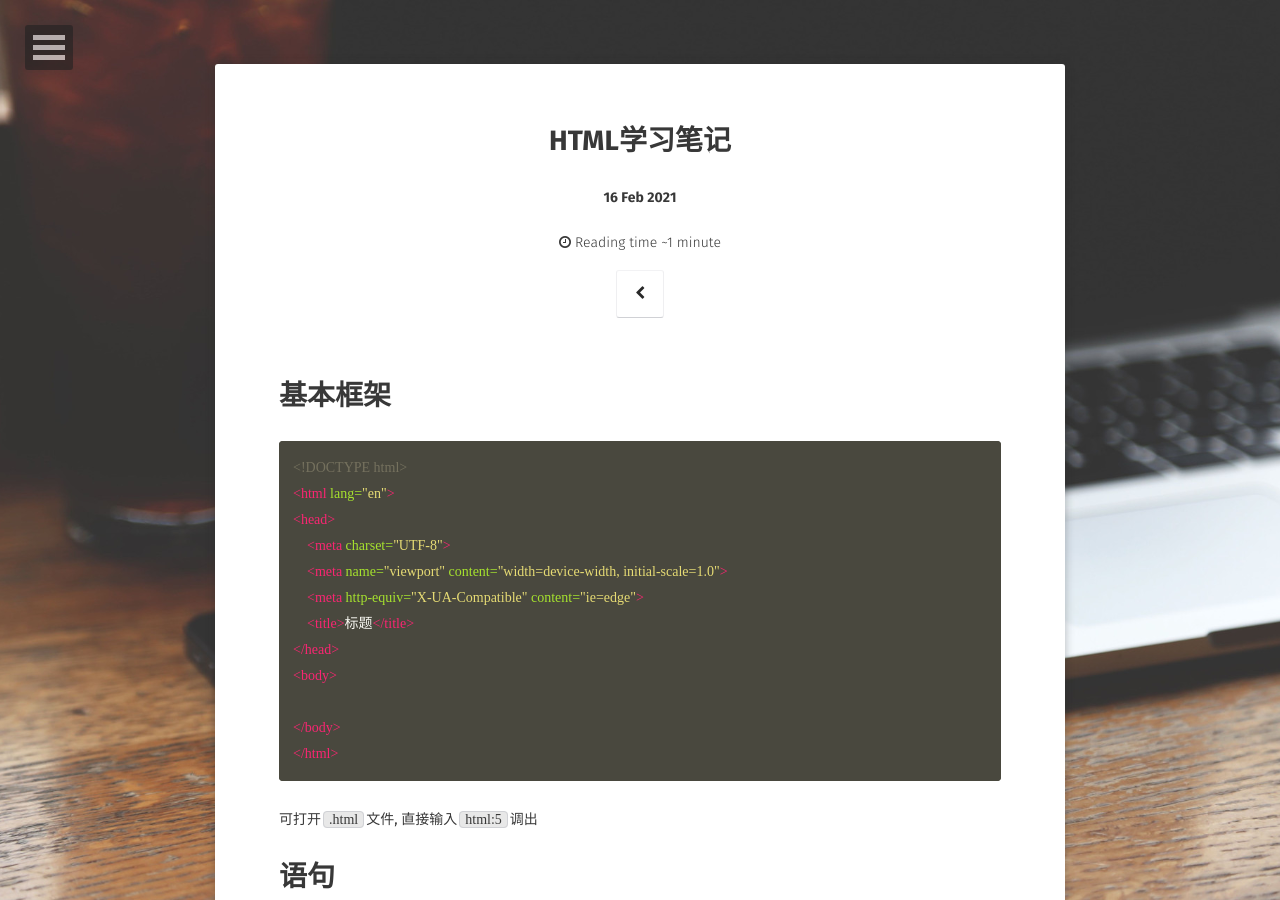
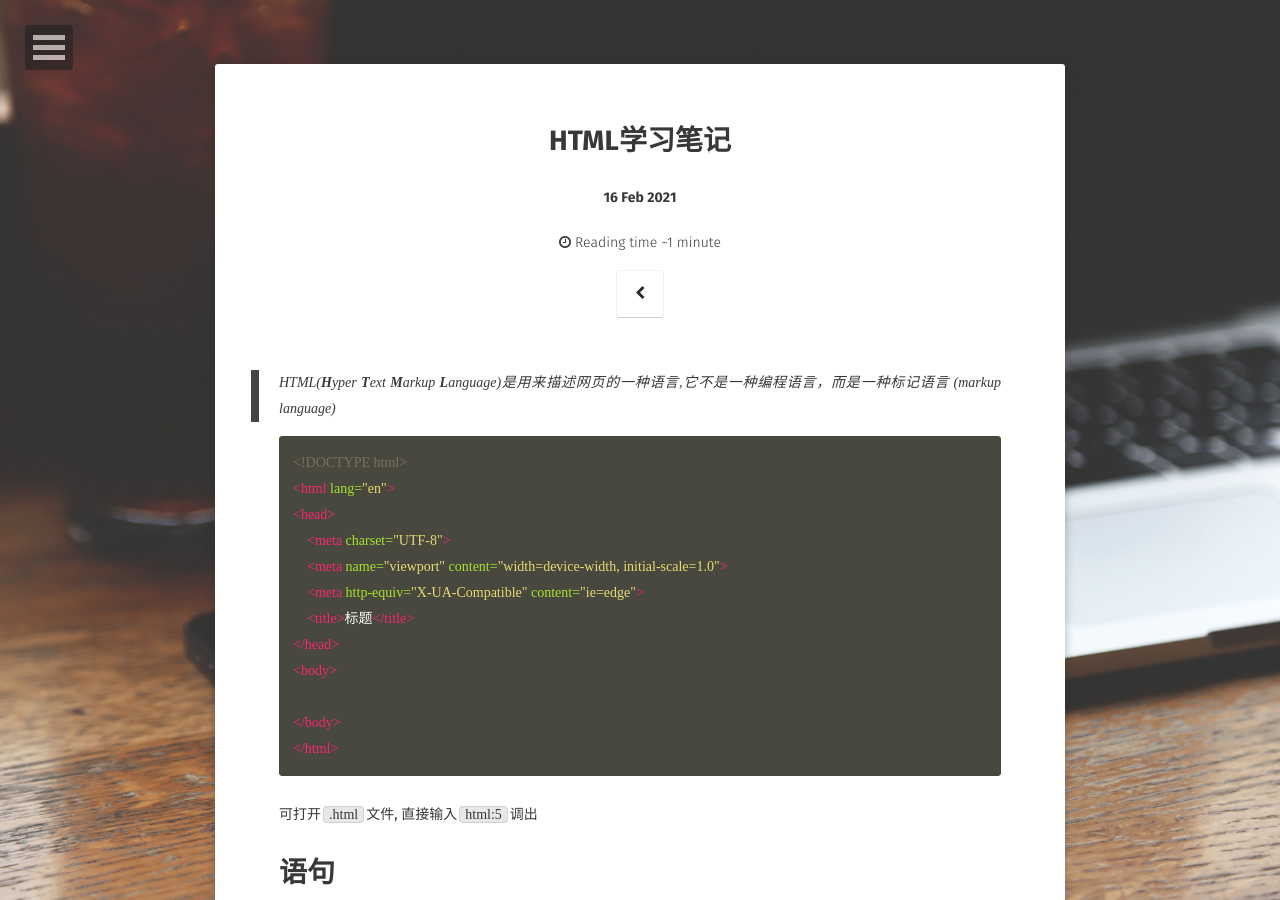
Before and after one commit to SeasonTong/SeasonTong.github.io, a Jekyll site: the page built from _posts/2021-02-16-HTML学习笔记.md, in a window 1280 px wide and 900 px high. Built offline with Jekyll 4.4.1, drawn with Linux system fonts in a browser that asks for light colours; some web fonts are replaced; our own code applies the rules of GitHub Pages for plain Markdown files; comment, search, counter and statistics services are not loaded.

Commit message:
Update 2021-02-16-HTML学习笔记.md

````diff
--- a/_posts/2021-02-16-HTML学习笔记.md
+++ b/_posts/2021-02-16-HTML学习笔记.md
@@ -8,7 +8,7 @@ categories:
 
 ---
 
-# 基本框架
+> HTML(**H**yper **T**ext **M**arkup **L**anguage)是用来描述网页的一种语言,它不是一种编程语言，而是一种标记语言 (markup language)
 
 ```html
 <!DOCTYPE html>
````
